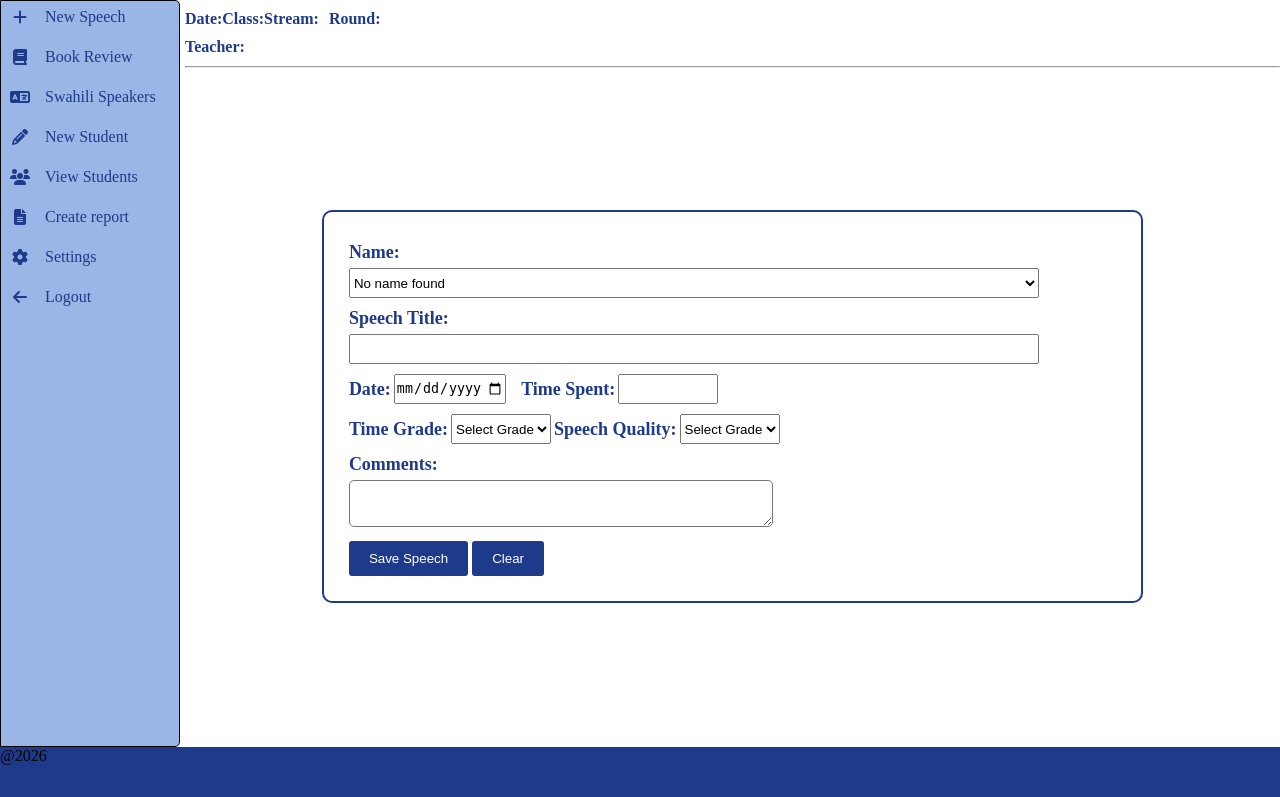
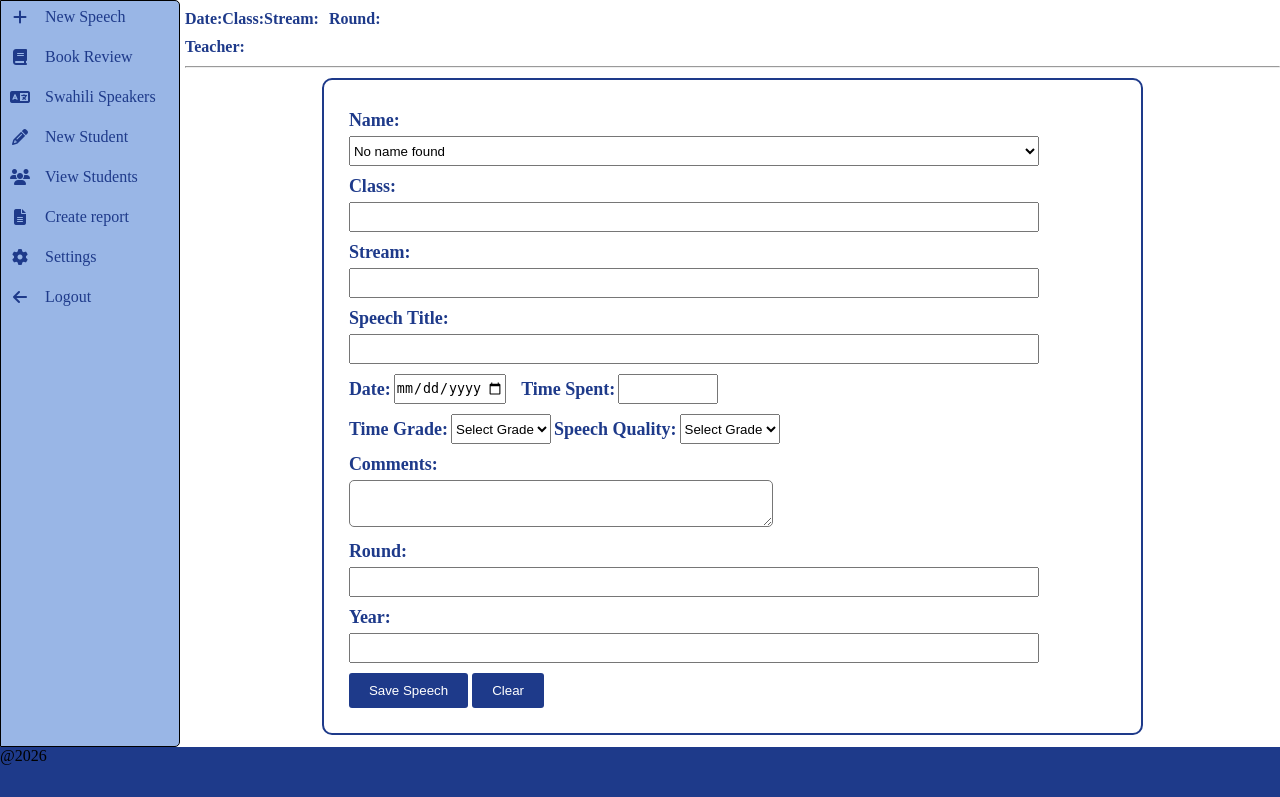
Before and after one commit to annoest06-ops/updated-SpicMo_, a Flask app: template templates/homeroom_sheet.html in a window 1280 px wide. Shown: the part 100-897 px from the top of the page. Run offline with Flask 3, Linux system fonts and the light colour scheme; the template is opened without the code that fills it, so the values that code supplies are empty; some libraries are stand-ins or nearby versions.

Commit message:
Update homeroom_sheet.html

```diff
--- a/templates/homeroom_sheet.html
+++ b/templates/homeroom_sheet.html
@@ -44,7 +44,7 @@
                         <span class="icon"><i class="fa fa-book" aria-hidden="true"></i></span>
                         <span class="icon-text">Book Review</span>
                     </a>
-                    <a class="aside-link" href="{{url_for('homeroom_sheetb')}}">
+                    <a class="aside-link" href="">
                         <span class="icon"><i class="fa fa-language" aria-hidden="true"></i></span>
                         <span class="icon-text">Swahili Speakers</span>
                     </a>
@@ -118,6 +118,14 @@
                                         {%endif%}
                                     </select>
                                 </span>
+                                <span class="text">Class:</span>
+                                    <span class="input">
+                                        <input type="text" name="classey" value="{{classes}}" readonly>
+                                    </span>
+                                    <span class="text">Stream:</span>
+                                    <span class="input">
+                                        <input type="text" name="streamey" value="{{streams}}" readonly>
+                                    </span>
                                 <span class="text">Speech Title:</span>
                                 <span class="input">
                                     <input type="text" name="topic" required>
@@ -156,6 +164,14 @@
                                 <span class="input">
                                     <textarea name="comment" rows="3" cols="50" required></textarea>
                                 </span>
+                                <span class="text">Round:</span>
+                                    <span class="input">
+                                        <input type="text" name="rounds" readonly value="{{rounds}}">
+                                    </span>
+                                    <span class="text">Year:</span>
+                                    <span class="input">
+                                        <input type="text" name="year_speech" readonly value="{{year}}">
+                                    </span>
                                 <span class="button">
                                     <button onclick="validateNewSpeechForm()" type="submit">Save Speech</button>
                                     <button type="reset">Clear</button>
```
